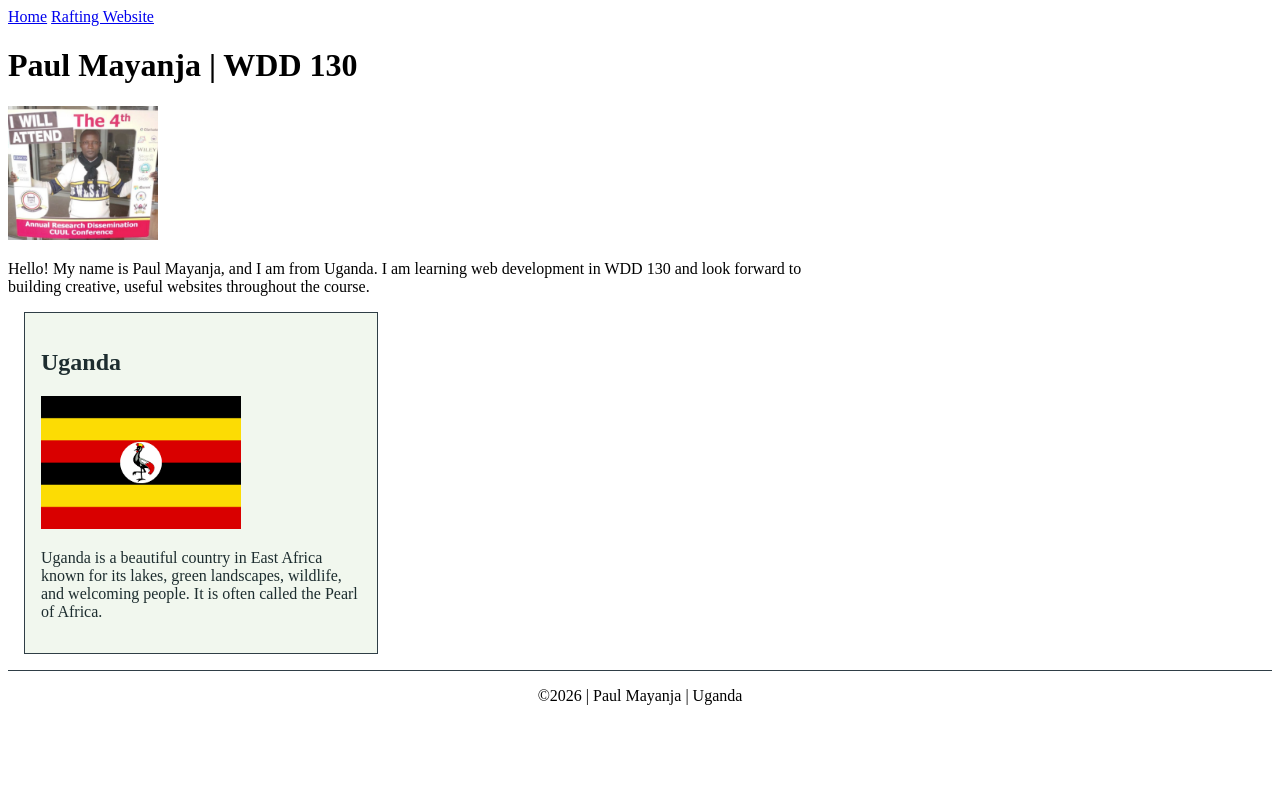
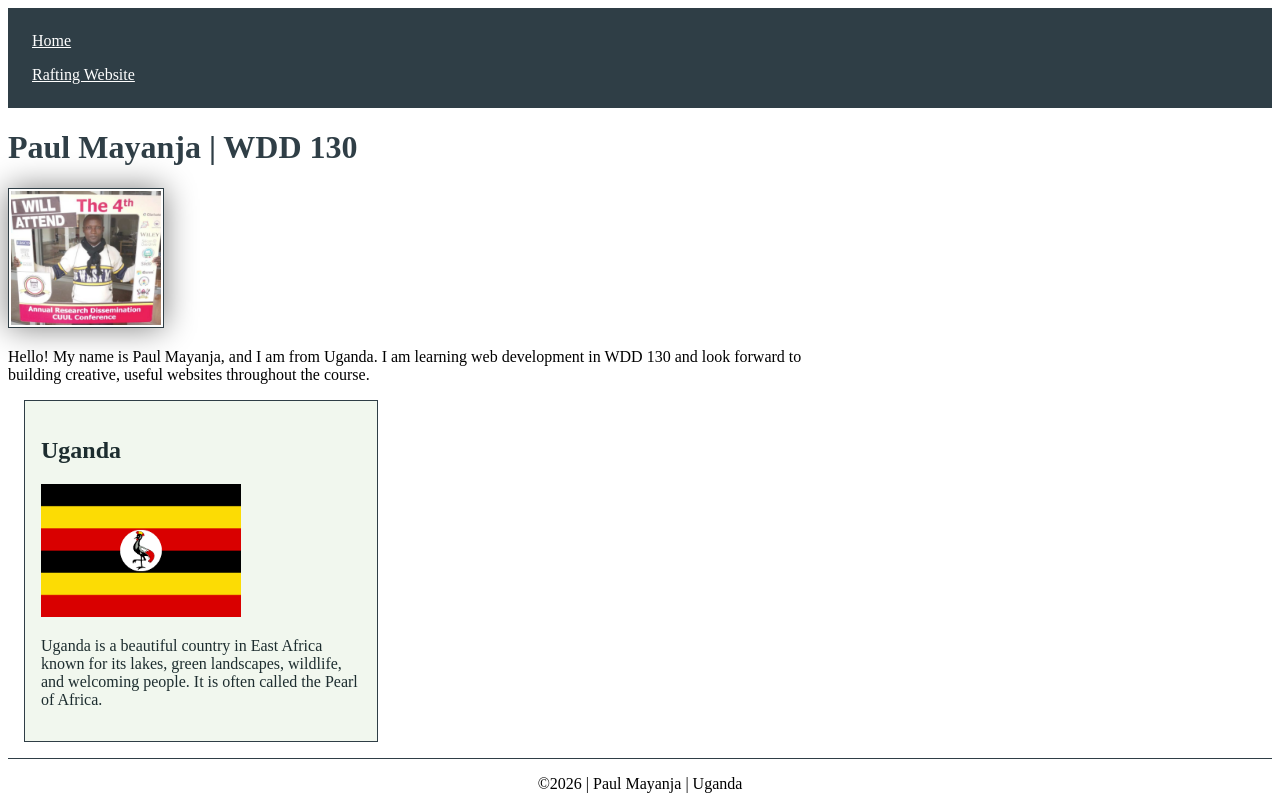
Before and after one commit to ssekuubwapaulmayanja-source/wdd130, a plain HTML site: page index.html in a window 1280 px wide. Drawn offline with Linux system fonts and the light colour scheme.

Commit message:
Fix home page CSS audit rules

```diff
--- a/styles/styles.css
+++ b/styles/styles.css
@@ -1,10 +1,28 @@
+nav {
+  background-color: #2f3e46;
+  padding: 1rem;
+}
+
+nav a {
+  color: #ffffff;
+  padding: 0.5rem;
+  display: block;
+}
+
 main {
   max-width: 840px;
+}
+
+h1 {
+  color: #2f3e46;
 }
 
 main img {
   width: 150px;
   height: auto;
+  border: 1px solid #2f3e46;
+  padding: 2px;
+  box-shadow: 0 0 30px gray;
 }
 
 aside {
```
